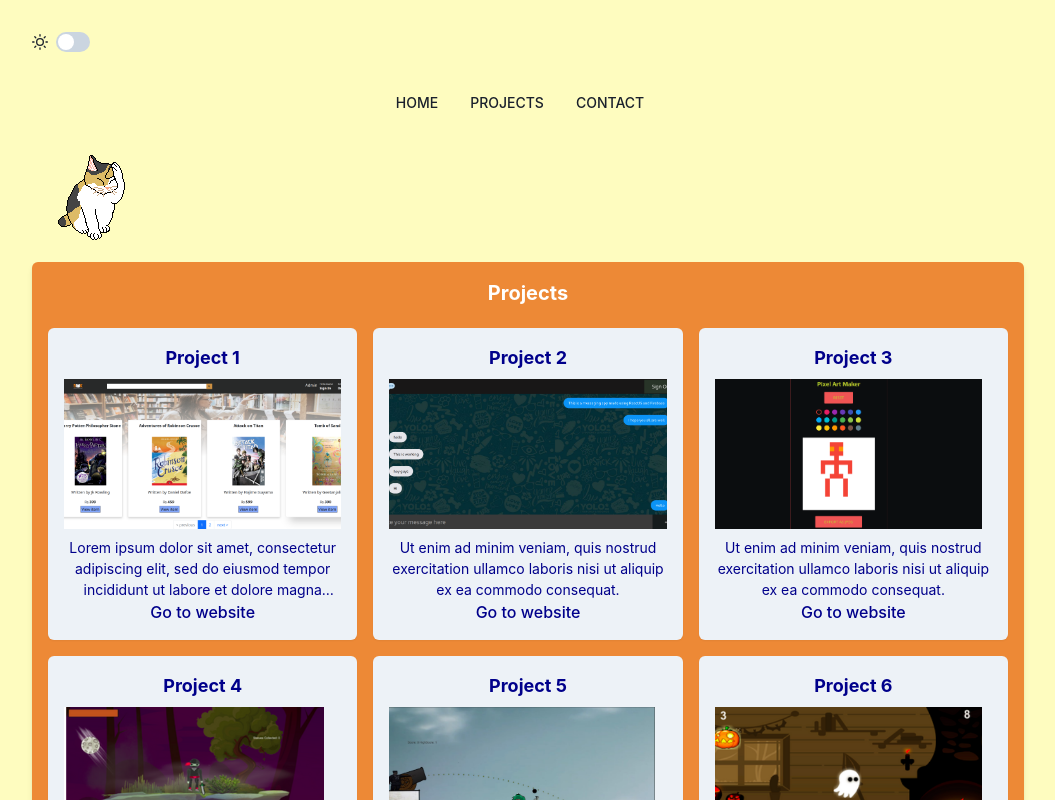
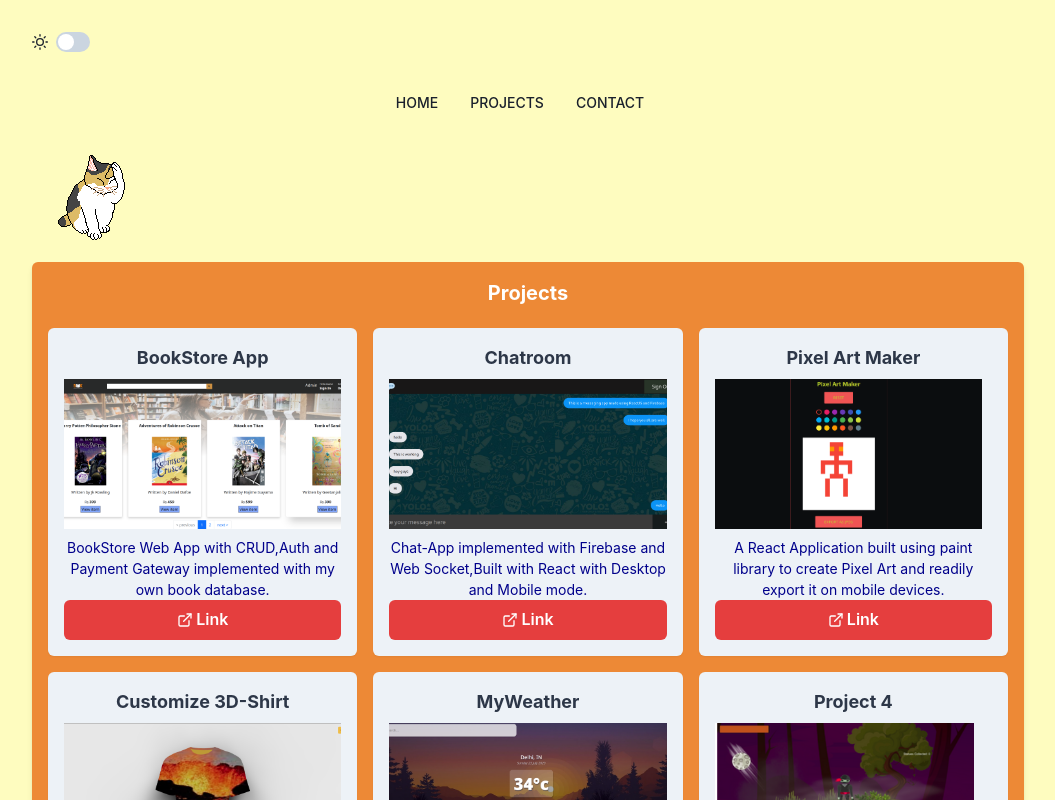
Before and after one commit to Magmastorm3007/Portfolio-site, a React (Vite) app: page /projects in a window 1280 px wide. Shown: the top 800 px of the page, without its empty margins (112-1167 px from the left). Built offline with nearby package versions, Linux system fonts and the light colour scheme.

Commit message:
updated information

```diff
--- a/src/pages/Project.jsx
+++ b/src/pages/Project.jsx
@@ -1,49 +1,64 @@
 import React from 'react';
-import { Box, Grid, GridItem, Text, useColorModeValue, Image } from '@chakra-ui/react';
+import { Box, Grid, GridItem, Text, useColorModeValue, Image,Button } from '@chakra-ui/react';
 import { motion } from 'framer-motion';
-
+import { FiExternalLink } from 'react-icons/fi';
 function Project() {
   const projects = [
     {
-      title: 'Project 1',
-      website: 'https://www.example1.com',
+      title: 'BookStore App',
+      website: 'http://shashwatnath.me/OnlineBookStore/',
       description:
-        'Lorem ipsum dolor sit amet, consectetur adipiscing elit, sed do eiusmod tempor incididunt ut labore et dolore magna aliqua.',
+        'BookStore Web App with CRUD,Auth and Payment Gateway implemented with my own book database.',
       image: '1.png', // Replace with the path to your image file
     },
     {
-      title: 'Project 2',
-      website: 'https://www.example2.com',
+      title: 'Chatroom',
+      website: 'http://shashwatnath.me/superchat/',
       description:
-        'Ut enim ad minim veniam, quis nostrud exercitation ullamco laboris nisi ut aliquip ex ea commodo consequat.',
+        'Chat-App implemented with Firebase and Web Socket,Built with React with Desktop and Mobile mode. ',
       image: '2.png', // Replace with the path to your image file
     },
+
     {
-        title: 'Project 3',
-        website: 'https://www.example2.com',
+        title: 'Pixel Art Maker',
+        website: 'http://shashwatnath.me/OnlineBookStore/PixelArtMaker',
         description:
-          'Ut enim ad minim veniam, quis nostrud exercitation ullamco laboris nisi ut aliquip ex ea commodo consequat.',
+          'A React Application built using paint library to create Pixel Art and readily export it on mobile devices.',
         image: '3.png', // Replace with the path to your image file
       },
       {
+        title: 'Customize 3D-Shirt',
+        website: 'https://github.com/Magmastorm3007/3D-Product-GPT',
+        description:
+          'A tutorial app for three-js where you may customize shirt and paint textures and logos as well as use DALL-E API',
+        image: '8.png', // Replace with the path to your image file
+      },
+      {
+        title: 'MyWeather',
+        website: 'http://shashwatnath.me/MyWeatherApp/',
+        description:
+          'A React application that can fetch current weather conditions from any part of the world using Open Weather REST API',
+        image: '7.png', // Replace with the path to your image file
+      },
+      {
         title: 'Project 4',
-        website: 'https://www.example2.com',
+        website: 'https://magmastorm.itch.io/ninja-araki',
         description:
-          'Ut enim ad minim veniam, quis nostrud exercitation ullamco laboris nisi ut aliquip ex ea commodo consequat.',
+          'Ninja Araki is a 2D action platformer game built with custom created assets and gameplay systems using Unity3D',
         image: '4.png', // Replace with the path to your image file
       },
       {
         title: 'Project 5',
-        website: 'https://www.example2.com',
+        website: 'https://magmastorm.itch.io/eldian-defiance',
         description:
-          'Ut enim ad minim veniam, quis nostrud exercitation ullamco laboris nisi ut aliquip ex ea commodo consequat.',
+          'A game inspired by attack on titan that uses trajectory system based on mathematical calculations made in Unity3D',
         image: '5.png', // Replace with the path to your image file
       },
       {
         title: 'Project 6',
-        website: 'https://www.example2.com',
+        website: 'https://magmastorm.itch.io/phantom-rush',
         description:
-          'Ut enim ad minim veniam, quis nostrud exercitation ullamco laboris nisi ut aliquip ex ea commodo consequat.',
+          'An Endless Runner where you have get the highest score by dodging enemies,made in Unity Engine 3D',
         image: '6.png', // Replace with the path to your image file
       },
     // Add more projects with titles, websites, descriptions, and image paths
@@ -69,16 +84,26 @@ function Project() {
             <GridItem key={index}>
               <motion.div whileHover={{ scale: 1.05 }}>
                 <Box p={4} boxShadow="sm" borderRadius="md" bg="gray.100">
-                  <Text fontSize="lg" fontWeight="bold" mb={2} color={textColor}>
+                  <Text fontSize="lg" fontWeight="bold" mb={2} color='gray.700'>
                     {project.title}
                   </Text>
                   <Image src={project.image} alt={project.title} height="150px" objectFit="cover" mb={2} />
                   <Text fontSize="sm" color={textColor} noOfLines={3}>
                     {project.description}
                   </Text>
-                  <a href={project.website} style={{ color: textColor }}>
-                    Go to website
-                  </a>
+                  <Button
+      as="a"
+      href={project.website}
+      display="flex"
+      alignItems="center"
+      colorScheme="red" // Sets the button color to red
+      _hover={{ color: 'white', backgroundColor: 'red.500' }} // Adds hover effects
+      borderRadius="md" // Rounds the button corners
+      p="0.5rem 1rem" // Adds padding
+    >
+      <FiExternalLink style={{ marginRight: '0.2rem' }} />
+      Link
+    </Button>
                 </Box>
               </motion.div>
             </GridItem>
```
Also changed, not shown: public/7.png (added), public/8.png (added).
